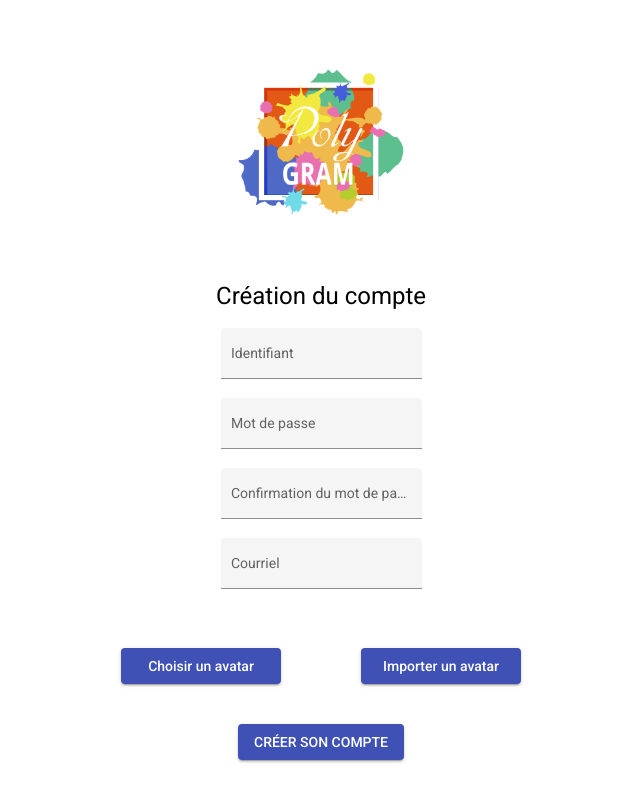
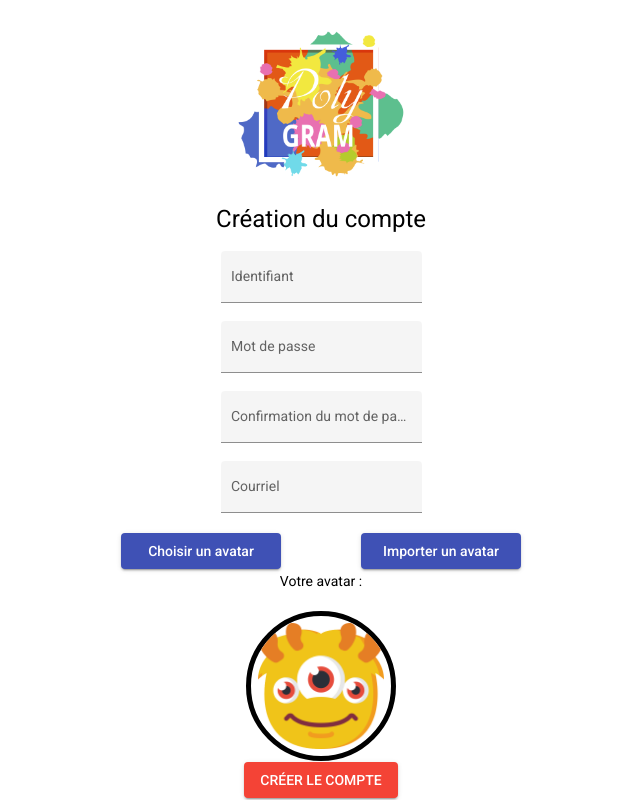
Before and after one commit to atarixGB/LOG3900-H22-projet, an Angular app in the folder desktop/client/: page /signup in a window 1280 px wide. Shown: the whole page, without its empty margins (319-959 px from the left). Built offline with nearby package versions, Linux system fonts and the light colour scheme; what ngx-material-file-input would draw is missing.

Commit message:
Beginning of avatar preview on signup page

```diff
--- a/desktop/client/src/app/components/sign-up/sign-up.component.html
+++ b/desktop/client/src/app/components/sign-up/sign-up.component.html
@@ -37,7 +37,14 @@
         </div>
     </div>
 
+    <div fxLayout="column" fxLayoutAlign="center center">
+        <span>Votre avatar : </span> <br>
+        <div id="avatarDisplay" fxLayoutAlign="center center">
+            <img id="avatarImg" src={{this.avatarList[this.avatarFromSelection]}} alt="">
+        </div>
+    </div>
+
     <div fxLayout="column" fxLayoutAlign="start center">
-        <button mat-raised-button color="primary" routerLink="/signup">CRÉER SON COMPTE</button>
+        <button mat-raised-button color="warn" routerLink="/signup">CRÉER LE COMPTE</button>
     </div>
 </div>
--- a/desktop/client/src/app/components/sign-up/sign-up.component.scss
+++ b/desktop/client/src/app/components/sign-up/sign-up.component.scss
@@ -5,3 +5,16 @@
 .Width200 {
     width: 200px;
 }
+
+#avatarImg {
+    height: 90%;
+}
+
+#avatarDisplay {
+    width: 150px;
+    height: 150px;
+    border-style: solid;
+    border-width: 5px;
+    border-radius: 50%;
+    overflow: hidden;
+}
--- a/desktop/client/src/app/components/sign-up/sign-up.component.ts
+++ b/desktop/client/src/app/components/sign-up/sign-up.component.ts
@@ -2,6 +2,8 @@ import { Component } from '@angular/core';
 import { MatDialog } from '@angular/material/dialog';
 import { AvatarImportModalComponent } from '../avatar/avatar-import-modal/avatar-import-modal.component';
 import { AvatarSelectionModalComponent } from '../avatar/avatar-selection-modal/avatar-selection-modal.component';
+import { avatars } from '../../interfaces-enums/avatar-list';
+
 
 @Component({
     selector: 'app-sign-up',
@@ -9,6 +11,9 @@ import { AvatarSelectionModalComponent } from '../avatar/avatar-selection-modal/
     styleUrls: ['./sign-up.component.scss'],
 })
 export class SignUpComponent {
+    avatarList: string[] = avatars;
+    avatarFromSelection: number = 0;
+
     constructor(public dialog: MatDialog) {}
 
     openAvatarSelectionModal(): void {
```
